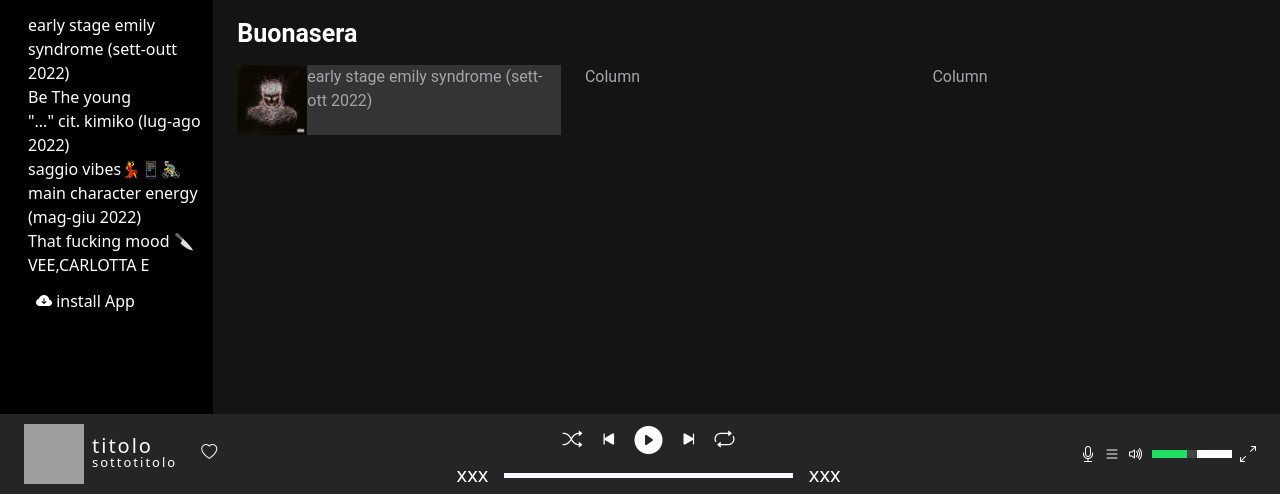
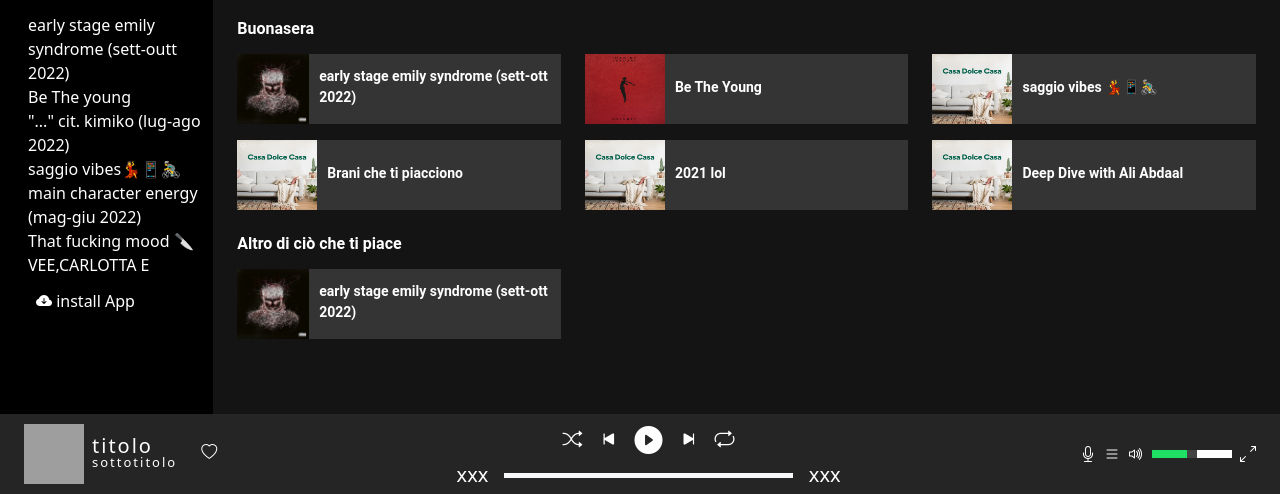
Before and after one commit to domenico2003/Build-week-unit-2, a plain HTML site: page index.html in a window 1280 px wide. Shown: the part 306-800 px from the top of the page. Drawn offline with nearby package versions, Linux system fonts and the light colour scheme; grey boxes are pictures that could not be loaded.

Commit message:
modifica

```diff
--- a/assets/css/index.css
+++ b/assets/css/index.css
@@ -91,7 +91,7 @@
 
 #h12{
     color: white;
-    font-size: 25px;
+    font-size: 16px;
     font-weight: bold;
 }
 
@@ -99,3 +99,10 @@
     background-color: rgb(53, 52, 52);
 
 }
+#p2{
+    margin-top: 12px;
+    margin-left: 10px;
+    font-size: 14px;
+    color: white;
+    font-weight: bold;
+}
--- a/index.html
+++ b/index.html
@@ -150,24 +150,57 @@
 
           <div class="container mt-4">
             <h1 id="h12">Buonasera</h1>
-            <div class="row mt-3">
+            <div class="row mt-3 gap-0 row-gap-3">
               <div class="col-4">
-                <div id="cards1" class="d-flex text-align-center">
+                <div id="cards1" class="d-flex text-align-center align-items-center">
                   <img src="assets/imgs/main/image-1.jpg" alt="" style="width: 80px; height: 70px;">
-                  <p id="">early stage emily syndrome (sett-ott 2022)</p>
+                  <p id="p2">early stage emily syndrome (sett-ott 2022)</p>
                 </div>
               </div>
-              <div class="col">
-                Column
+              <div class="col-4">
+                <div id="cards1" class="d-flex text-align-center align-items-center">
+                  <img src="assets/imgs/main/image-11.jpg" alt="" style="width: 80px; height: 70px;">
+                  <p id="p2">Be The Young</p>
               </div>
-              <div class="col">
-                Column
+            </div>
+              <div class="col-4">
+                <div id="cards1" class="d-flex text-align-center align-items-center">
+                  <img src="assets/imgs/main/image-15.jpg" alt="" style="width: 80px; height: 70px;">
+                  <p id="p2">saggio vibes 💃📱🚴‍♂️</p>
+              </div>
+            </div>
+            <div class="col-4">
+              <div id="cards1" class="d-flex text-align-center align-items-center">
+                <img src="assets/imgs/main/image-15.jpg" alt="" style="width: 80px; height: 70px;">
+                <p id="p2">Brani che ti piacciono</p>
+            </div>
+          </div>
+          <div class="col-4">
+            <div id="cards1" class="d-flex text-align-center align-items-center">
+              <img src="assets/imgs/main/image-15.jpg" alt="" style="width: 80px; height: 70px;">
+              <p id="p2">2021 lol</p>
+          </div>
+        </div>
+        <div class="col-4">
+          <div id="cards1" class="d-flex text-align-center align-items-center">
+            <img src="assets/imgs/main/image-15.jpg" alt="" style="width: 80px; height: 70px;">
+            <p id="p2">Deep Dive with Ali Abdaal</p>
+        </div>
+      </div>
+            </div>
+          </div>
+
+          <div class="container mt-4">
+            <h1 id="h12">Altro di ciò che ti piace</h1>
+            <div class="row mt-3 gap-0 row-gap-3">
+              <div class="col-4">
+                <div id="cards1" class="d-flex text-align-center align-items-center">
+                  <img src="assets/imgs/main/image-1.jpg" alt="" style="width: 80px; height: 70px;">
+                  <p id="p2">early stage emily syndrome (sett-ott 2022)</p>
+                </div>
               </div>
             </div>
           </div>
-
-
-
 
           </div>
 
```
